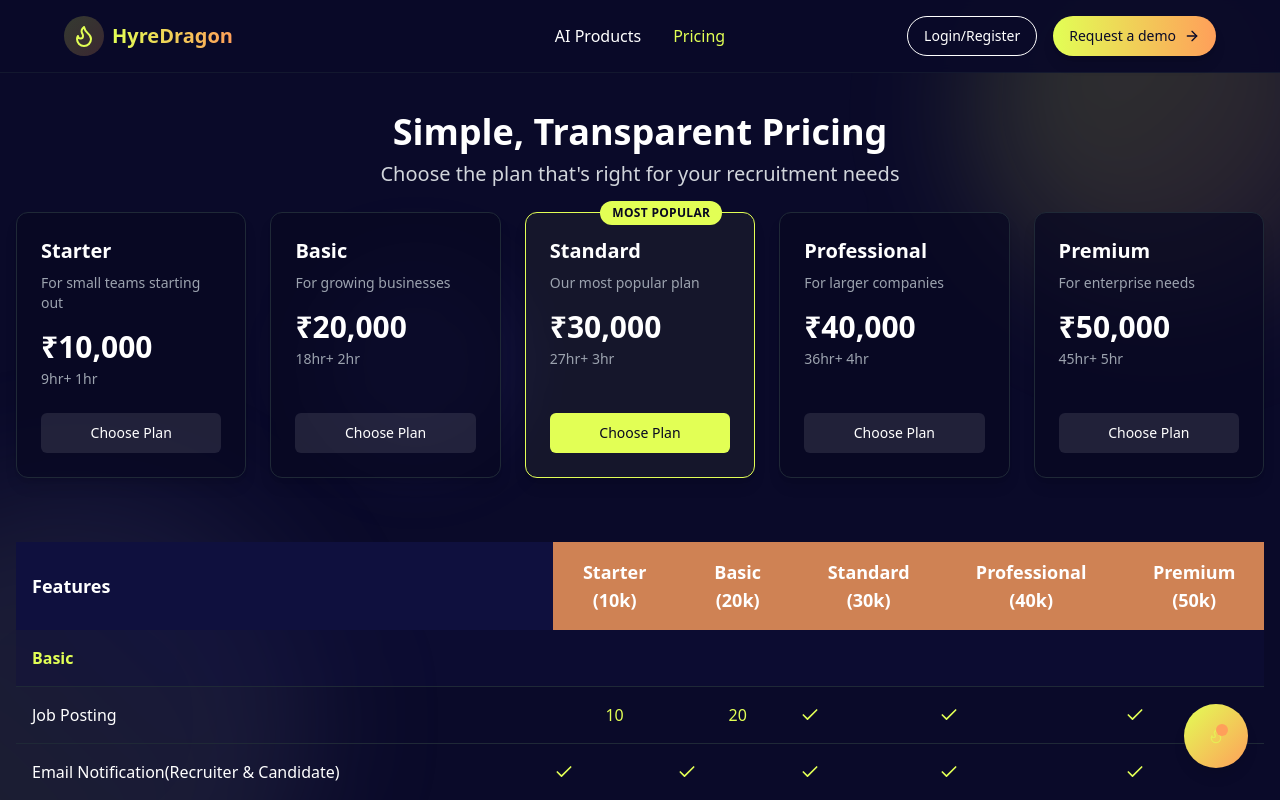
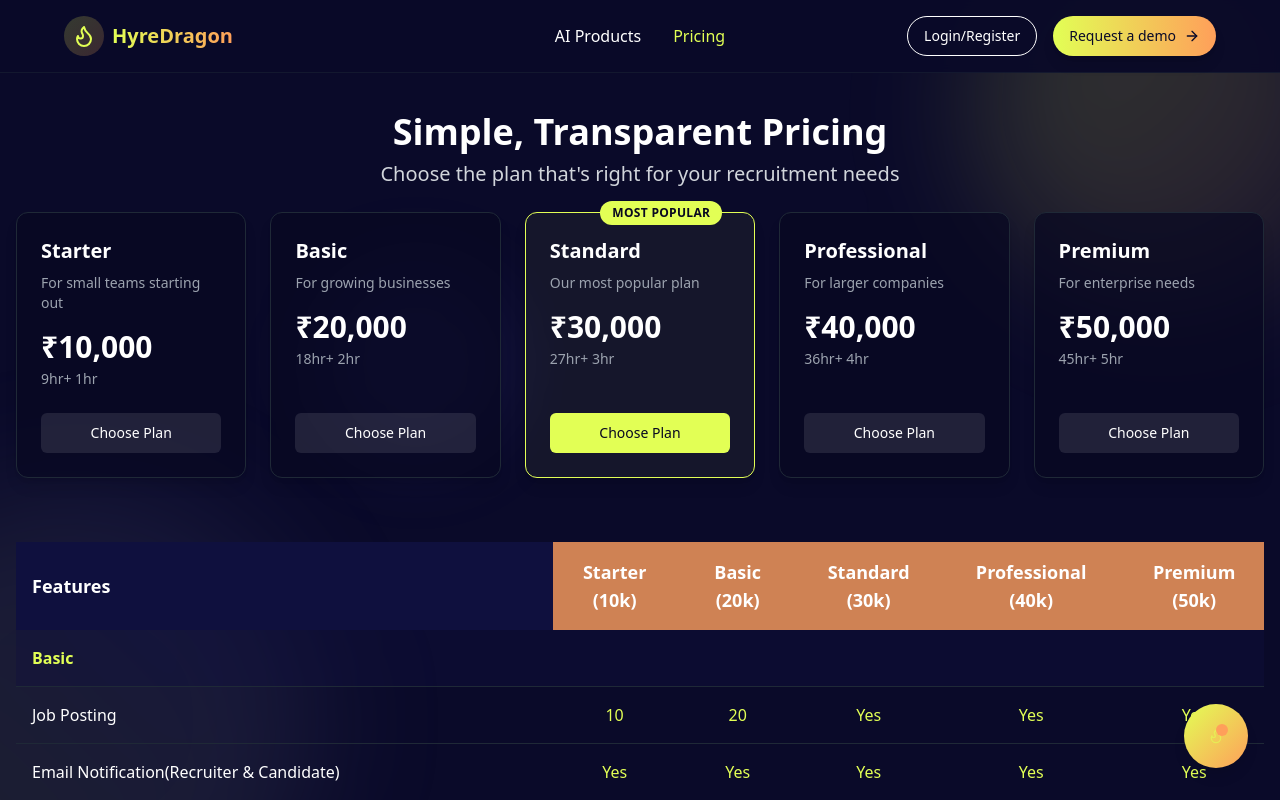
Before and after one commit to sohaihub/hyredragon, a React (Vite) app: page /pricing in a window 1280 px wide. Shown: the top 800 px of the page. Built offline with nearby package versions, Linux system fonts and the light colour scheme.

Commit message:
Fix: PricingTiers.tsx type errors
Fixes type errors in PricingTiers.tsx where boolean values were assigned to string types.

```diff
--- a/src/components/PricingTiers.tsx
+++ b/src/components/PricingTiers.tsx
@@ -219,28 +219,28 @@ const PricingTiers: React.FC = () => {
   // Define all features from the image
   const features: PricingFeature[] = [
     { text: 'Basic', starter: '', basic: '', standard: '', professional: '', premium: '', category: true, isHighlighted: true },
-    { text: 'Job Posting', starter: '10', basic: '20', standard: true, professional: true, premium: true },
-    { text: 'Email Notification(Recruiter & Candidate)', starter: true, basic: true, standard: true, professional: true, premium: true },
-    { text: 'Candidate Tracking', starter: true, basic: true, standard: true, professional: true, premium: true },
+    { text: 'Job Posting', starter: '10', basic: '20', standard: 'Yes', professional: 'Yes', premium: 'Yes' },
+    { text: 'Email Notification(Recruiter & Candidate)', starter: 'Yes', basic: 'Yes', standard: 'Yes', professional: 'Yes', premium: 'Yes' },
+    { text: 'Candidate Tracking', starter: 'Yes', basic: 'Yes', standard: 'Yes', professional: 'Yes', premium: 'Yes' },
 
     { text: 'AI', starter: '', basic: '', standard: '', professional: '', premium: '', category: true, isHighlighted: true },
     { text: 'Match Making', starter: '100', basic: '200', standard: '300', professional: '400', premium: '500' },
     { text: 'Resume Analyzer', starter: '100', basic: '100', standard: '100', professional: '100', premium: '100' },
-    { text: 'Question Generation(Gemini)', starter: '100-150', basic: '150-200', standard: true, professional: true, premium: true },
-    { text: 'Question Generation(OpenAI)', starter: '10-20', basic: '20-30', standard: true, professional: true, premium: true },
+    { text: 'Question Generation(Gemini)', starter: '100-150', basic: '150-200', standard: 'Yes', professional: 'Yes', premium: 'Yes' },
+    { text: 'Question Generation(OpenAI)', starter: '10-20', basic: '20-30', standard: 'Yes', professional: 'Yes', premium: 'Yes' },
     { text: 'Proctoring', starter: '1', basic: '2', standard: '3', professional: '4', premium: '5' },
-    { text: 'Feedback Report', starter: true, basic: true, standard: true, professional: true, premium: true },
+    { text: 'Feedback Report', starter: 'Yes', basic: 'Yes', standard: 'Yes', professional: 'Yes', premium: 'Yes' },
 
     { text: 'Analytics & Report', starter: '', basic: '', standard: '', professional: '', premium: '', category: true, isHighlighted: true },
-    { text: 'Analytic Dashboard', starter: true, basic: true, standard: true, professional: true, premium: true },
-    { text: 'Basic Reporting', starter: true, basic: true, standard: true, professional: true, premium: true },
-    { text: 'Advance Reporting', starter: false, basic: false, standard: true, professional: true, premium: true },
+    { text: 'Analytic Dashboard', starter: 'Yes', basic: 'Yes', standard: 'Yes', professional: 'Yes', premium: 'Yes' },
+    { text: 'Basic Reporting', starter: 'Yes', basic: 'Yes', standard: 'Yes', professional: 'Yes', premium: 'Yes' },
+    { text: 'Advance Reporting', starter: 'No', basic: 'No', standard: 'Yes', professional: 'Yes', premium: 'Yes' },
 
     { text: 'Support & Training', starter: '', basic: '', standard: '', professional: '', premium: '', category: true, isHighlighted: true },
-    { text: 'E-mail', starter: true, basic: true, standard: true, professional: true, premium: true },
-    { text: 'Phone Support', starter: '1hr', basic: '2hr', standard: '3hr', professional: true, premium: true },
-    { text: 'Chat Support', starter: true, basic: true, standard: true, professional: true, premium: true },
-    { text: 'Training Session', starter: true, basic: true, standard: true, professional: true, premium: true },
+    { text: 'E-mail', starter: 'Yes', basic: 'Yes', standard: 'Yes', professional: 'Yes', premium: 'Yes' },
+    { text: 'Phone Support', starter: '1hr', basic: '2hr', standard: '3hr', professional: 'Yes', premium: 'Yes' },
+    { text: 'Chat Support', starter: 'Yes', basic: 'Yes', standard: 'Yes', professional: 'Yes', premium: 'Yes' },
+    { text: 'Training Session', starter: 'Yes', basic: 'Yes', standard: 'Yes', professional: 'Yes', premium: 'Yes' },
     { text: 'Ticketing System', starter: '9AM-5PM', basic: '9AM-5PM', standard: '9AM-5PM', professional: '9AM-5PM', premium: '9AM-5PM' },
   ];
 
```
